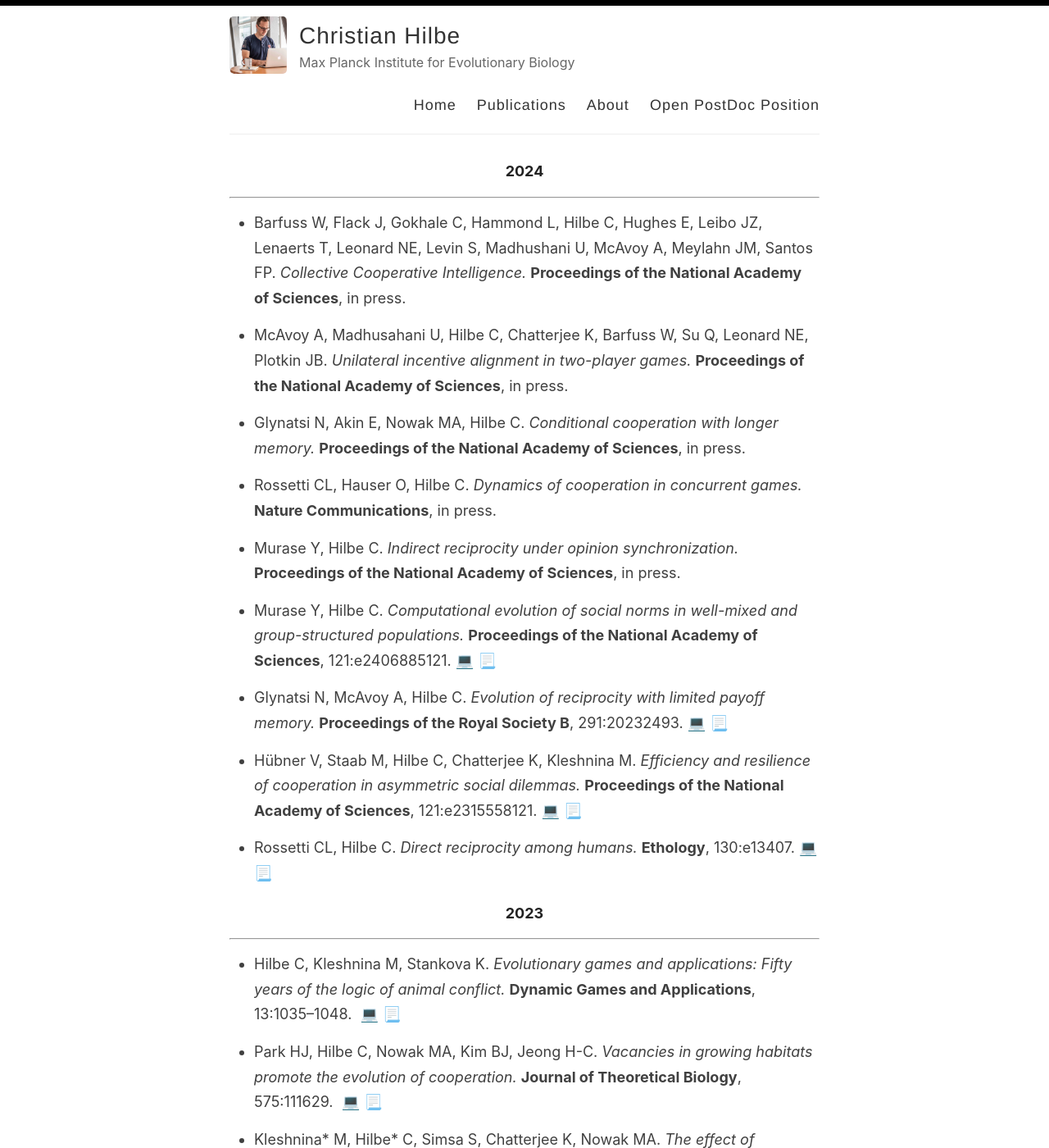
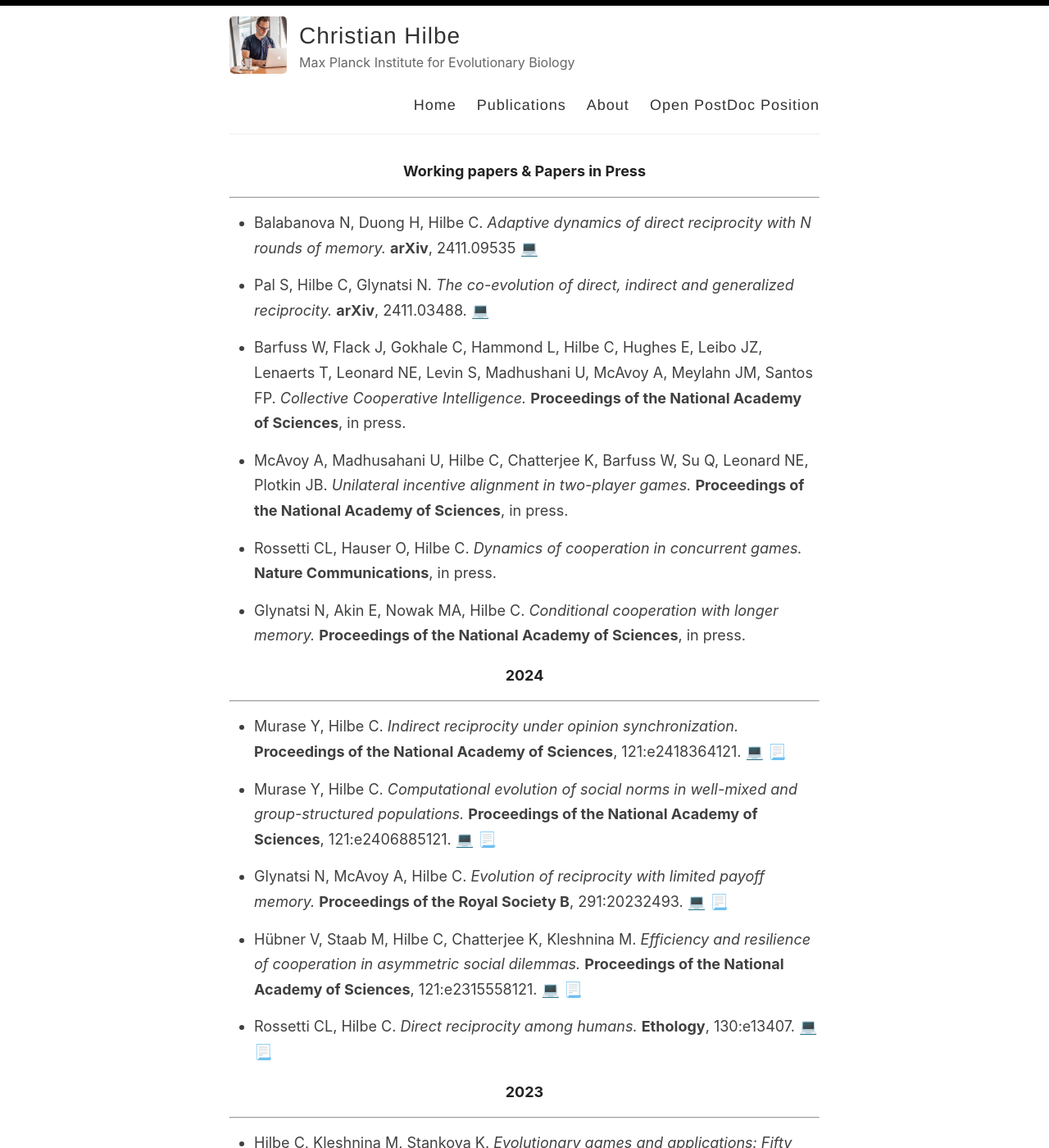
Before and after one commit to christian-hilbe/christian-hilbe.github.io, a Jekyll site: the page built from _pages/publications.md, in a window 1280 px wide and 1400 px high. Shown: the whole window at 82% size. Built offline with Jekyll 4.4.1, drawn with Linux system fonts in a browser that asks for light colours.

Commit message:
CH: Update publications

```diff
--- a/_pages/publications.md
+++ b/_pages/publications.md
@@ -5,9 +5,20 @@ permalink: /publications/
 ---
 
 
-###### 2024
+
+###### Working papers & Papers in Press
 
 ---
+
+- Balabanova N, Duong H, Hilbe C.
+*Adaptive dynamics of direct reciprocity with N rounds of memory.*
+**arXiv**, 2411.09535
+ [💻](https://arxiv.org/abs/2411.09535)
+
+- Pal S, Hilbe C, Glynatsi N.
+*The co-evolution of direct, indirect and generalized reciprocity.*
+**arXiv**, 2411.03488.
+ [💻](https://arxiv.org/abs/2411.03488)
 
 - Barfuss W, Flack J, Gokhale C, Hammond L, Hilbe C, Hughes E, Leibo JZ, Lenaerts T, Leonard NE, Levin S, Madhushani U, McAvoy A, Meylahn JM, Santos FP.
 *Collective Cooperative Intelligence.*
@@ -17,23 +28,31 @@ permalink: /publications/
 *Unilateral incentive alignment in two-player games.*
 **Proceedings of the National Academy of Sciences**, in press.
 
+- Rossetti CL, Hauser O, Hilbe C.
+*Dynamics of cooperation in concurrent games.*
+**Nature Communications**, in press.
+
 - Glynatsi N, Akin E, Nowak MA, Hilbe C.
 *Conditional cooperation with longer memory.*
 **Proceedings of the National Academy of Sciences**, in press.
 
-- Rossetti CL, Hauser O, Hilbe C.
-*Dynamics of cooperation in concurrent games.*
-**Nature Communications**, in press.
+
+
+###### 2024
+
+---
 
 - Murase Y, Hilbe C.
 *Indirect reciprocity under opinion synchronization.*
-**Proceedings of the National Academy of Sciences**, in press.
+**Proceedings of the National Academy of Sciences**, 121:e2418364121.
+[💻](https://www.pnas.org/doi/10.1073/pnas.2418364121)
+[📃](../files/2024_murase_b.pdf)
 
 - Murase Y, Hilbe C.
 *Computational evolution of social norms in well-mixed and group-structured populations.*
 **Proceedings of the National Academy of Sciences**, 121:e2406885121.
 [💻](https://www.pnas.org/doi/10.1073/pnas.2406885121)
-[📃](../files/2024_murase.pdf)
+[📃](../files/2024_murase_a.pdf)
 
 - Glynatsi N, McAvoy A, Hilbe C.
 *Evolution of reciprocity with limited payoff memory.*
```
Also changed, not shown: 3 other files.
